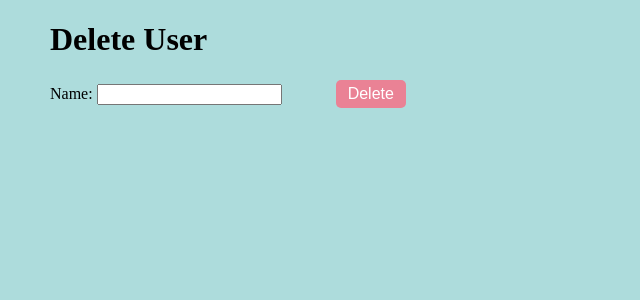
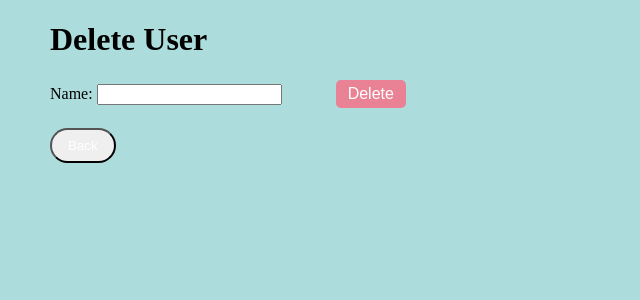
Before and after one commit to Arishraaj/Employee-Database, a Flask app: page /delete in a window 1280 px wide. Shown: the top 300 px of the page, without its empty margins (0-640 px from the left). Run offline with Flask 3, Linux system fonts and the light colour scheme; data that the repository does not hold is empty; some libraries are stand-ins or nearby versions.

Commit message:
Update delete.html

```diff
--- a/templates/delete.html
+++ b/templates/delete.html
@@ -15,5 +15,6 @@
     {% if not_present %}
     <p>Name not present in the database.</p>
     {% endif %}
+    <a href="{{url_for('home')}}"><button class="my_button" type="button">Back</button></a>
 </body>
 </html>
```
